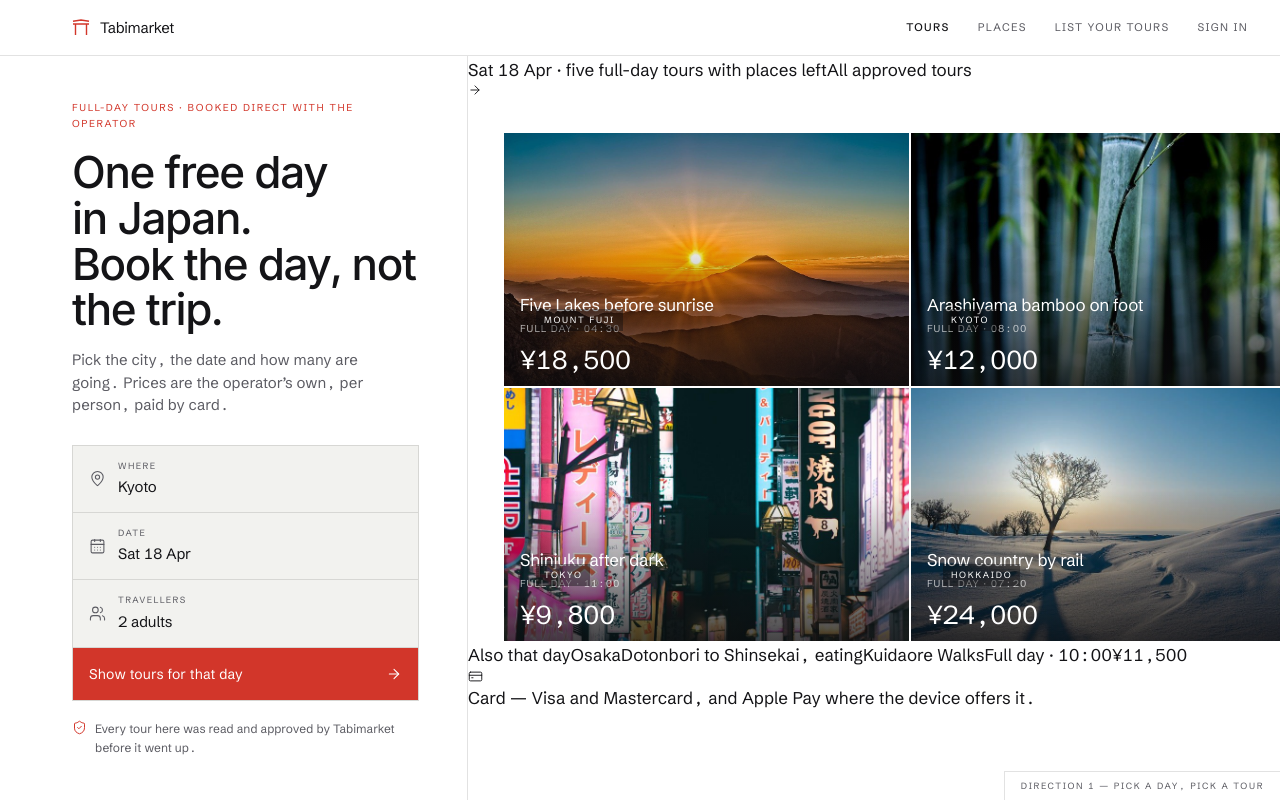
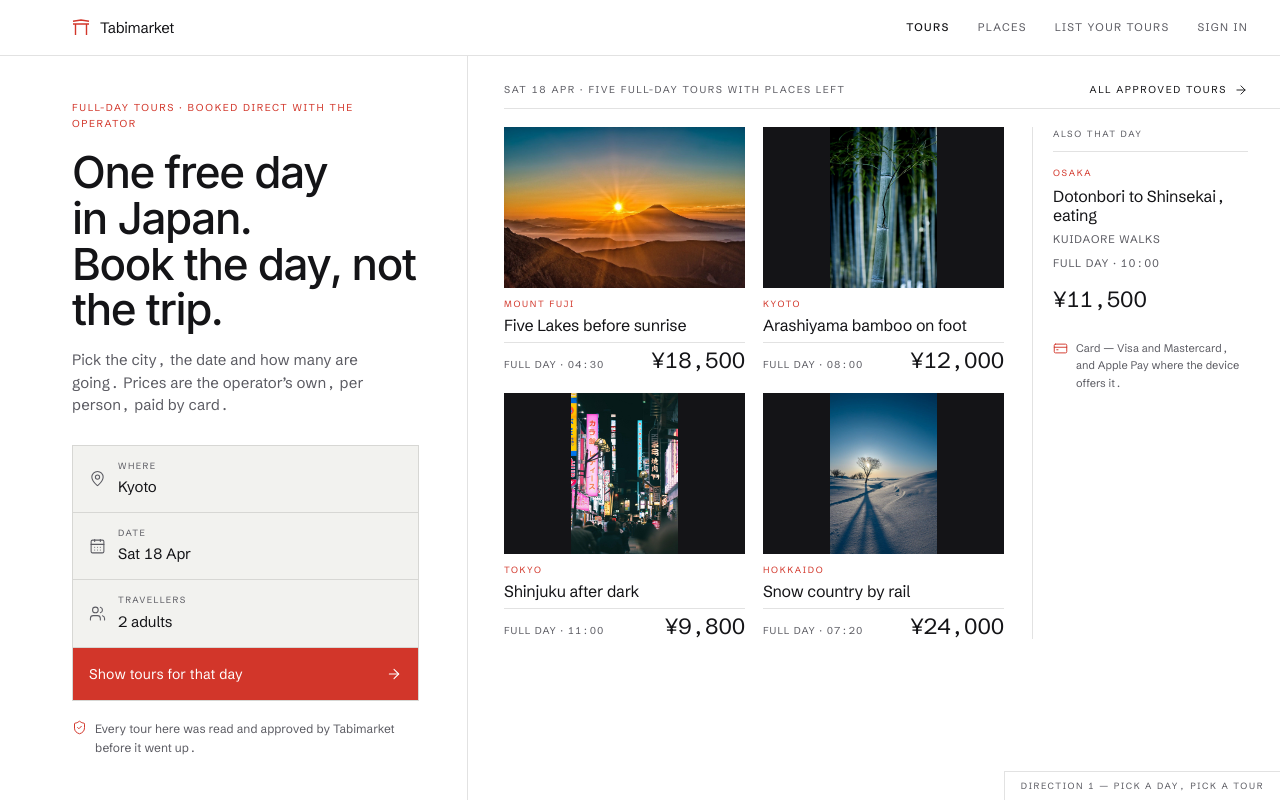
Before and after one commit to ThanhNV121097/project-c2e57d14, a React (Vite) app in the folder code/frontend/: page /directions-1 in a window 1280 px wide. Built offline with nearby package versions, Linux system fonts and the light colour scheme.

Commit message:
Direction 1: captions on the page ground, pictures uncropped in a 3:2 slot

```diff
--- a/code/frontend/src/pages/directions.css
+++ b/code/frontend/src/pages/directions.css
@@ -99,46 +99,57 @@
 .d1__note { margin-top: 18px; font-size: 12px; line-height: 1.6; color: #5b5b62; display: flex; gap: 8px; align-items: flex-start; }
 .d1__note svg { color: #d2362a; flex: none; margin-top: 1px; }
 
-.d1__wall {
-  display: grid;
-  grid-template-columns: 1fr 1fr;
-  gap: 2px;
-  align-content: start;
-  padding: 36px 0 0 36px;
-  width: calc(100% + 36px);
+.d1__pane { display: flex; flex-direction: column; min-width: 0; padding: 26px 0 0 36px; }
+.d1__wallhead {
+  display: flex;
+  align-items: center;
+  justify-content: space-between;
+  gap: 24px;
+  padding: 0 32px 10px 0;
+  border-bottom: 1px solid rgba(20, 20, 23, 0.12);
+  font-size: 10px;
+  letter-spacing: 0.16em;
+  text-transform: uppercase;
+  color: #5b5b62;
 }
-.d1__tile { position: relative; aspect-ratio: 16 / 10; overflow: hidden; background: #f2f2ef; }
-.d1__tile img { width: 100%; height: 100%; object-fit: cover; display: block; transition: transform 500ms cubic-bezier(0.2, 0.7, 0.2, 1); }
-.d1__tile:hover img { transform: scale(1.03); }
-.d1__tile::after {
-  content: "";
-  position: absolute;
-  inset: 40% 0 0;
-  background: linear-gradient(to bottom, rgba(10, 10, 12, 0) 0%, rgba(10, 10, 12, 0.76) 100%);
+.d1__seeall { display: inline-flex; align-items: center; gap: 7px; color: #141417; }
+.d1__panecols { display: grid; grid-template-columns: 1fr 216px; gap: 28px; padding: 18px 32px 0 0; min-height: 0; }
+
+.d1__wall { display: grid; grid-template-columns: 1fr 1fr; gap: 20px 18px; align-content: start; min-width: 0; }
+.d1__tile { min-width: 0; }
+.d1__shot { display: block; aspect-ratio: 3 / 2; overflow: hidden; background: #141417; }
+.d1__shot img {
+  width: 100%;
+  height: 100%;
+  object-fit: contain;
+  display: block;
+  transition: transform 500ms cubic-bezier(0.2, 0.7, 0.2, 1);
 }
-.d1__place {
-  position: absolute;
-  top: 14px;
-  left: 16px;
-  z-index: 2;
-  font-size: 9px;
-  letter-spacing: 0.18em;
-  text-transform: uppercase;
-  color: #fff;
-  background: rgba(10, 10, 12, 0.42);
-  padding: 4px 8px;
+.d1__tile:hover .d1__shot img { transform: scale(1.03); }
+.d1__meta { display: block; padding-top: 9px; }
+.d1__place { display: block; font-size: 9px; letter-spacing: 0.18em; text-transform: uppercase; color: #d2362a; }
+.d1__name { display: block; font-size: 16px; letter-spacing: -0.015em; line-height: 1.2; margin-top: 5px; color: #141417; }
+.d1__foot {
+  display: flex;
+  align-items: baseline;
+  justify-content: space-between;
+  gap: 12px;
+  margin-top: 7px;
+  padding-top: 7px;
+  border-top: 1px solid rgba(20, 20, 23, 0.12);
 }
-.d1__meta {
-  position: absolute;
-  z-index: 2;
-  left: 16px;
-  right: 56px;
-  bottom: 13px;
-  color: #fff;
-}
-.d1__name { display: block; font-size: 17px; letter-spacing: -0.015em; line-height: 1.2; }
-.d1__hours { display: block; font-size: 10px; letter-spacing: 0.1em; text-transform: uppercase; color: rgba(255, 255, 255, 0.7); margin-top: 6px; }
-.d1__price { display: block; font-size: 26px; letter-spacing: -0.025em; line-height: 1; margin-top: 10px; white-space: nowrap; }
+.d1__hours { font-size: 10px; letter-spacing: 0.1em; text-transform: uppercase; color: #5b5b62; }
+.d1__price { font-size: 22px; letter-spacing: -0.025em; line-height: 1; white-space: nowrap; color: #141417; text-align: right; }
+
+.d1__rail { border-left: 1px solid rgba(20, 20, 23, 0.12); padding-left: 20px; display: flex; flex-direction: column; gap: 22px; }
+.d1__also { display: flex; flex-direction: column; }
+.d1__alsolab { font-size: 9px; letter-spacing: 0.18em; text-transform: uppercase; color: #5b5b62; padding-bottom: 10px; border-bottom: 1px solid rgba(20, 20, 23, 0.12); }
+.d1__alsoplace { margin-top: 14px; font-size: 9px; letter-spacing: 0.18em; text-transform: uppercase; color: #d2362a; }
+.d1__alsoname { margin-top: 6px; font-size: 16px; line-height: 1.2; letter-spacing: -0.015em; }
+.d1__alsoop { margin-top: 6px; font-size: 11px; letter-spacing: 0.08em; text-transform: uppercase; color: #5b5b62; }
+.d1__alsoprice { margin-top: 10px; font-size: 22px; letter-spacing: -0.025em; }
+.d1__paid { font-size: 11px; line-height: 1.6; color: #5b5b62; display: flex; gap: 8px; align-items: flex-start; }
+.d1__paid svg { color: #d2362a; flex: none; margin-top: 1px; }
 
 /* ------------------------------------------------------------------ 2 --- */
 
```
